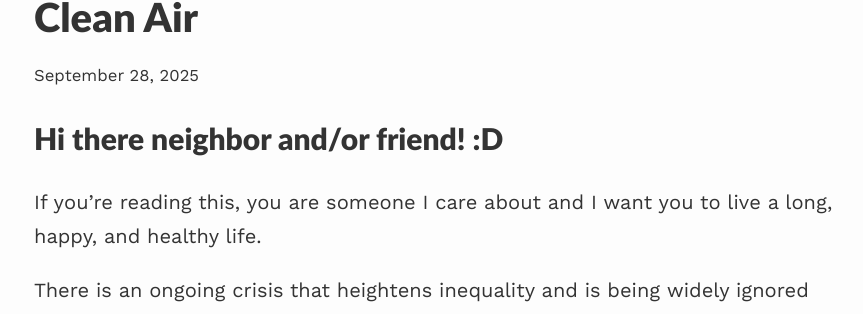
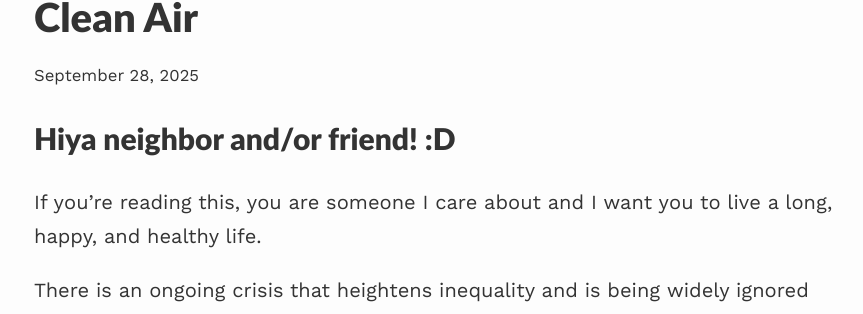
Before and after one commit to AlirpJ/alirpj.github.io, a Jekyll site: the page built from _posts/2025-09-28-cleanair1.md, in a window 1280 px wide. Shown: the part 191-505 px from the top of the page, without its empty margins (206-1069 px from the left). Built offline with Jekyll 4.4.1, drawn with Linux system fonts in a browser that asks for light colours.

Commit message:
Minor fixes

```diff
--- a/_posts/2025-09-28-cleanair1.md
+++ b/_posts/2025-09-28-cleanair1.md
@@ -4,7 +4,7 @@ title: "Clean Air"
 ---
 
 
-# Hi there neighbor and/or friend! :D
+## Hiya neighbor and/or friend! :D
 If you're reading this, you are someone I care about and I want you to live a long, happy, and healthy life.
 
 There is an ongoing crisis that heightens inequality and is being widely ignored globally. We must actively fight systemic injustices and the systems that uphold them.
```
